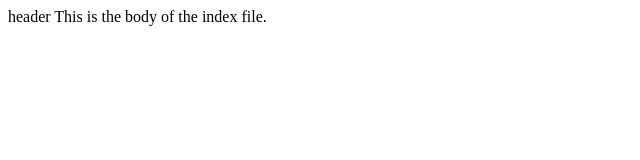
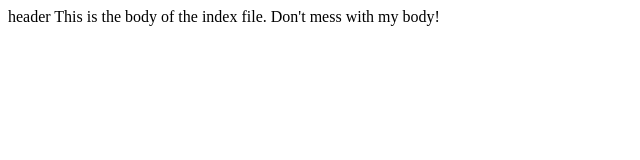
Before and after one commit to brianrobs/TestRepository, a plain HTML site: page index.html in a window 1280 px wide. Shown: the whole page, without its empty margins (0-640 px from the left). Drawn offline with Linux system fonts and the light colour scheme.

Commit message:
suffixed existing line in html

```diff
--- a/index.html
+++ b/index.html
@@ -1,4 +1,4 @@
 <html>
 <head>header</head>
-<body>This is the body of the index file.</body>
+<body>This is the body of the index file. Don't mess with my body!</body>
 </html>
```
